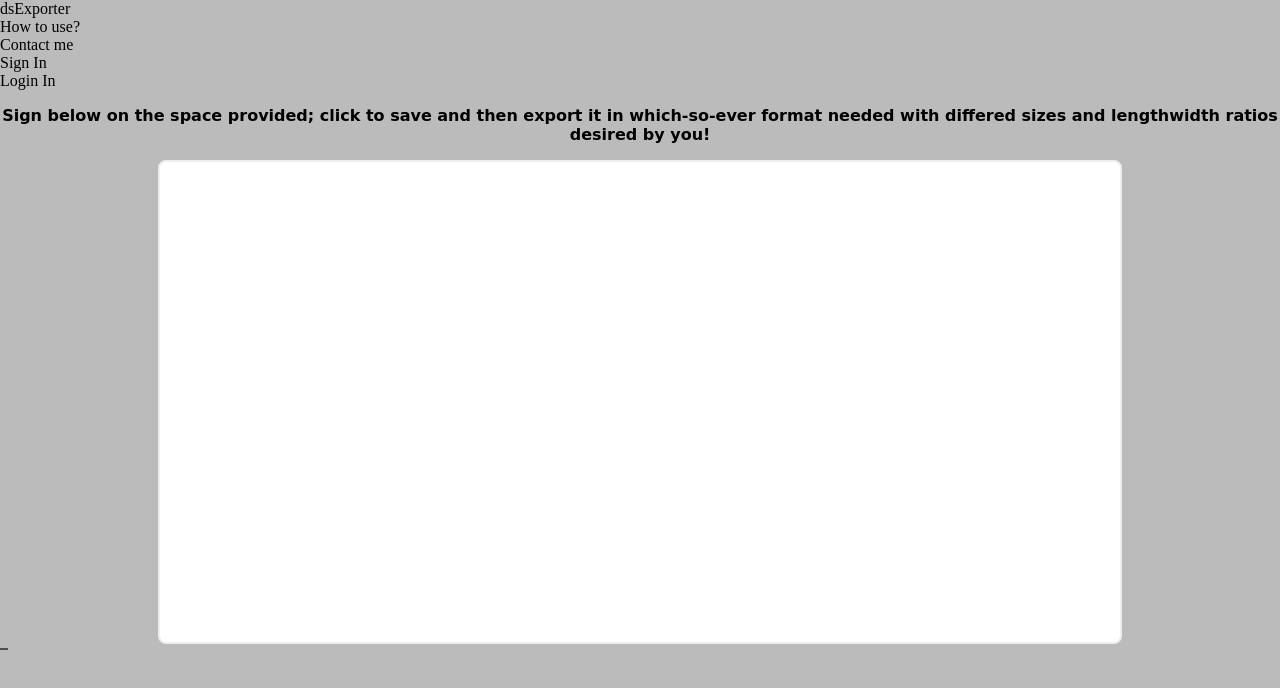
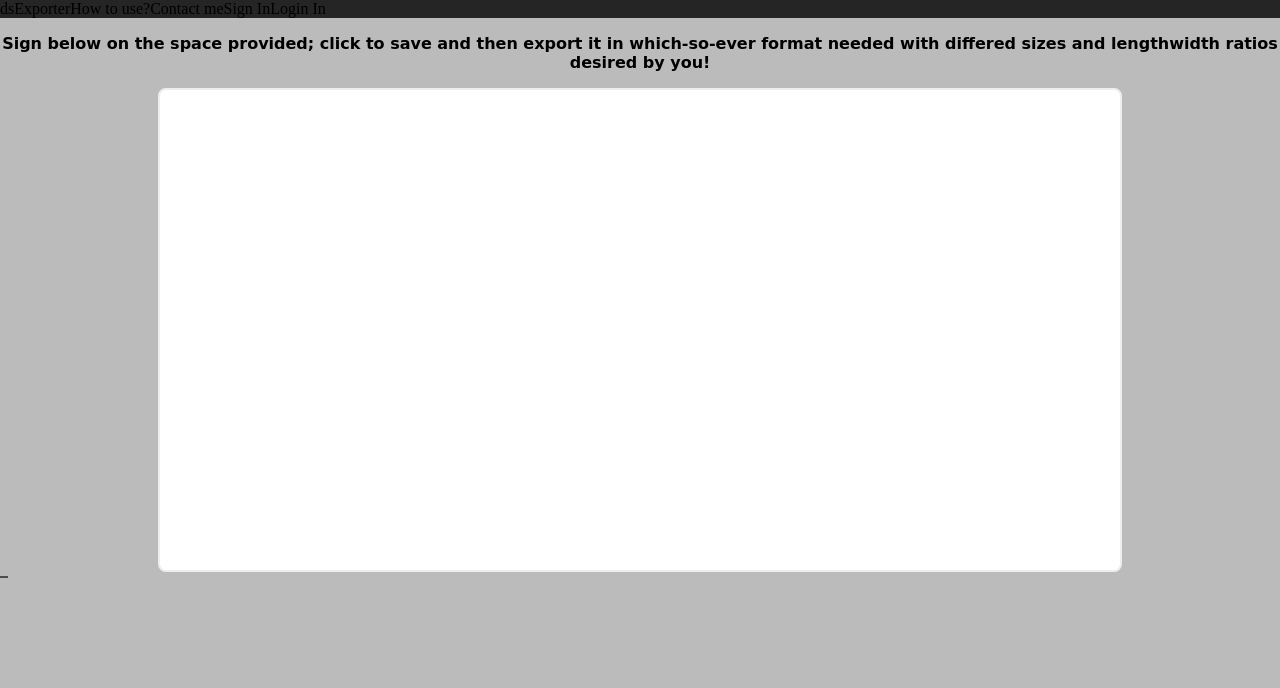
Before and after one commit to srishtiiii-rana/digitalSignatureExporter, a plain HTML site: page index.html in a window 1280 px wide. Drawn offline with Linux system fonts and the light colour scheme; a web font is replaced by a local one.

Commit message:
Update index.html

```diff
--- a/index.html
+++ b/index.html
@@ -12,7 +12,7 @@
 </head>
 <body>
 
-    <nav>
+    <nav class="navbar">
         <div> dsExporter</div>
         <div> How to use?</div>
         <div> Contact me</div>
```
